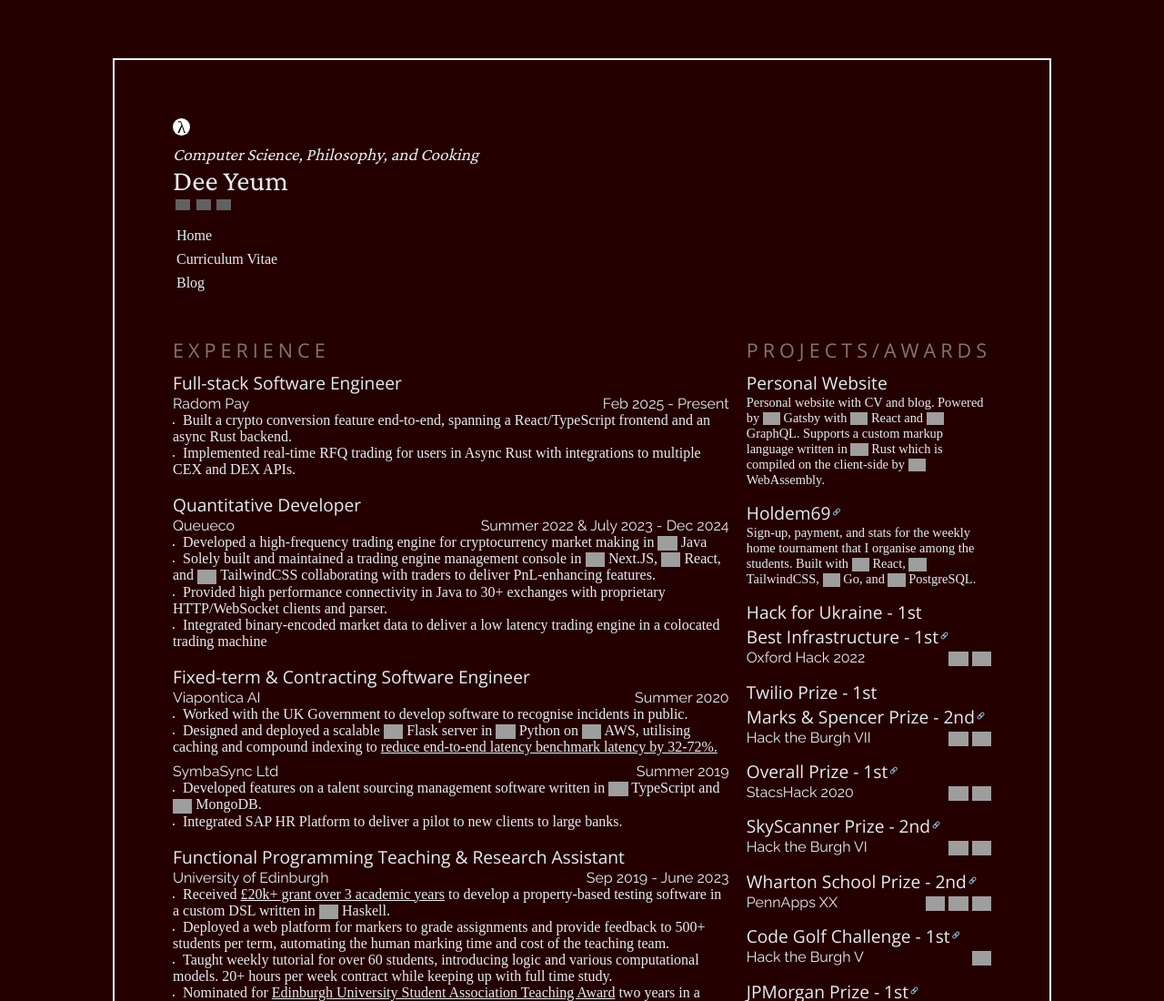
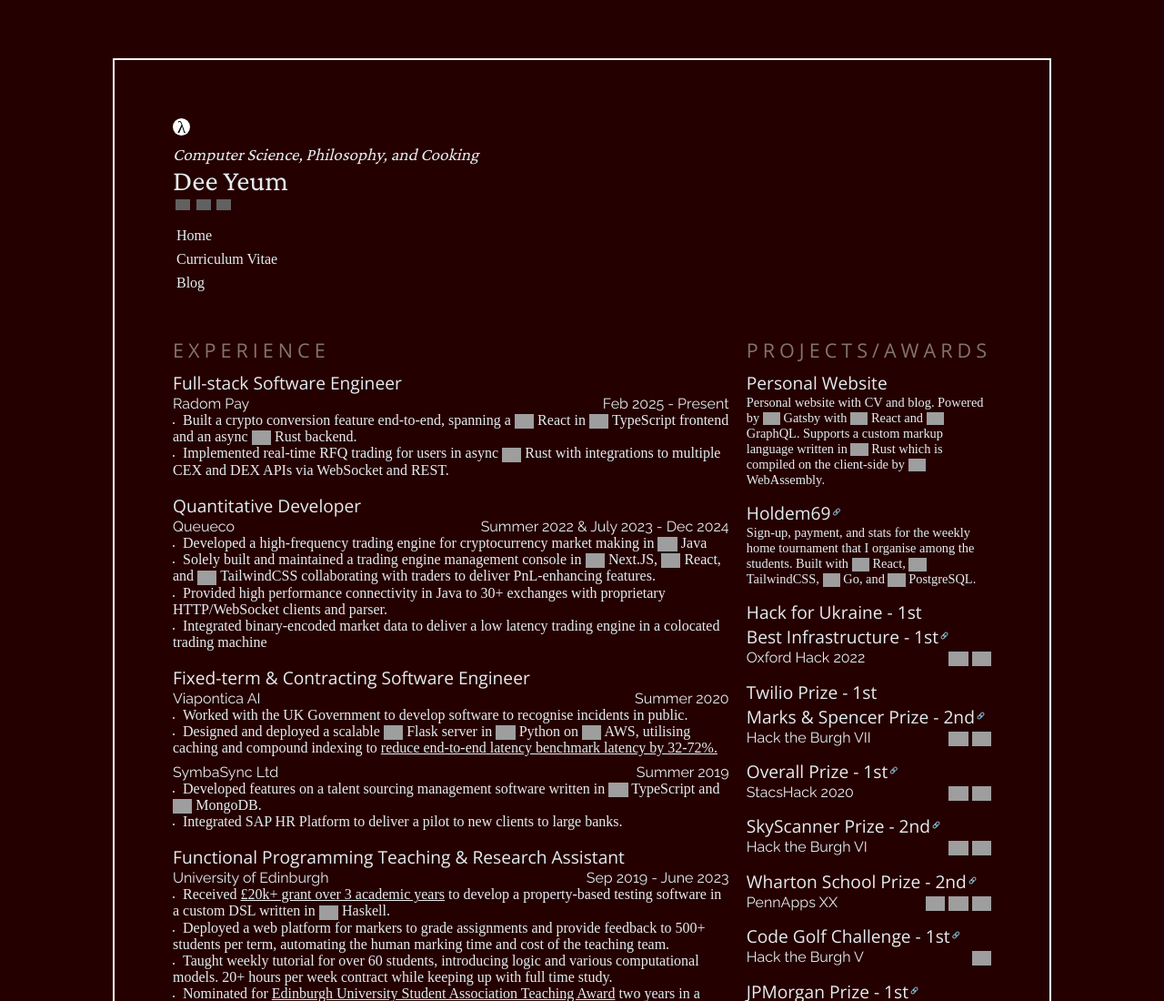
Before and after one commit to ChefYeum/chefyeum.github.io, a Gatsby site: page /cv in a window 1280 px wide. Shown: the top 1100 px of the page at 91% size. Built offline with nearby package versions, Linux system fonts and the light colour scheme; Gatsby itself is replaced by a stand-in of ours; grey boxes are pictures that could not be loaded.

Commit message:
Format and logo

```diff
--- a/src/components/Resume/ResumeContent.tsx
+++ b/src/components/Resume/ResumeContent.tsx
@@ -12,8 +12,12 @@ const ResumeContent = () => (
       <Section title="Experience">
         <SubSection title="Full-stack Software Engineer">
           <SubSubSection leftSub="Radom Pay" rightSub="Feb 2025 - Present">
-            <li>Built a crypto conversion feature end-to-end, spanning a React/TypeScript frontend and an async Rust backend.</li>
-            <li>Implemented real-time RFQ trading for users in Async Rust with integrations to multiple CEX and DEX APIs.</li>
+            <li>
+              Built a crypto conversion feature end-to-end, spanning a {<Badge name='React' />} in {<Badge name='TypeScript' />} frontend and an async {<Badge name='Rust' />} backend.
+            </li>
+            <li>
+              Implemented real-time RFQ trading for users in async {<Badge name='Rust' />} with integrations to multiple CEX and DEX APIs via WebSocket and REST.
+            </li>
           </SubSubSection>
         </SubSection>
         <SubSection title="Quantitative Developer">
@@ -31,7 +35,7 @@ const ResumeContent = () => (
           <SubSubSection leftSub="Viapontica AI" rightSub="Summer 2020">
             <li> Worked with the UK Government to develop software to recognise incidents in public. </li>
             {/* <li> Designed and deployed scalable and optimised {<Badge name='Flask' />} server in {<Badge name='Python' />} on {<Badge name='AWS' />}.</li> */}
-            <li> Designed and deployed a scalable {<Badge name='Flask' />} server in {<Badge name='Python'/>} on {<Badge name='AWS' />}, utilising caching and compound indexing to <u>reduce end-to-end latency benchmark latency by 32-72%.</u></li>
+            <li> Designed and deployed a scalable {<Badge name='Flask' />} server in {<Badge name='Python' />} on {<Badge name='AWS' />}, utilising caching and compound indexing to <u>reduce end-to-end latency benchmark latency by 32-72%.</u></li>
             {/* <li> Implemented <u>all endpoints to guarantee a <a style={{ fontStyle: 'italic' }}>O(n)</a> running time</u> while also considering the scalability. </li> */}
           </SubSubSection>
           <SubSubSection leftSub="SymbaSync Ltd" rightSub="Summer 2019">
@@ -59,7 +63,7 @@ const ResumeContent = () => (
       </Section>
       <Section title="Education">
         <SubSection title="BSc Cognitive Science (Informatics)" leftSub="University of Edinburgh" rightSub="2018-21 & 2022-23">
-          Achieved <em>first-class</em> with dissertation on <TextLink href="https://github.com/chefyeum/honours" emph>Software Tool to Analyse Finite Monoid in Category Theory</TextLink>, where I built an app to visualise and verify properties of a category in {<Badge name='Rust' />} targeting {<Badge name='WebAssembly' />} on a {<Badge name='React'/>} web app. This was then cross verified via <TextLink href="https://github.com/Z3Prover/z3">Z3 Theorem Prover</TextLink> by Microsoft
+          Achieved <em>first-class</em> with dissertation on <TextLink href="https://github.com/chefyeum/honours" emph>Software Tool to Analyse Finite Monoid in Category Theory</TextLink>, where I built an app to visualise and verify properties of a category in {<Badge name='Rust' />} targeting {<Badge name='WebAssembly' />} on a {<Badge name='React' />} web app. This was then cross verified via <TextLink href="https://github.com/Z3Prover/z3">Z3 Theorem Prover</TextLink> by Microsoft
 
           <VeryLastSection title="Relevant Courses">
             <div>
```
Lines whose indentation alone changed are shown as unchanged.
